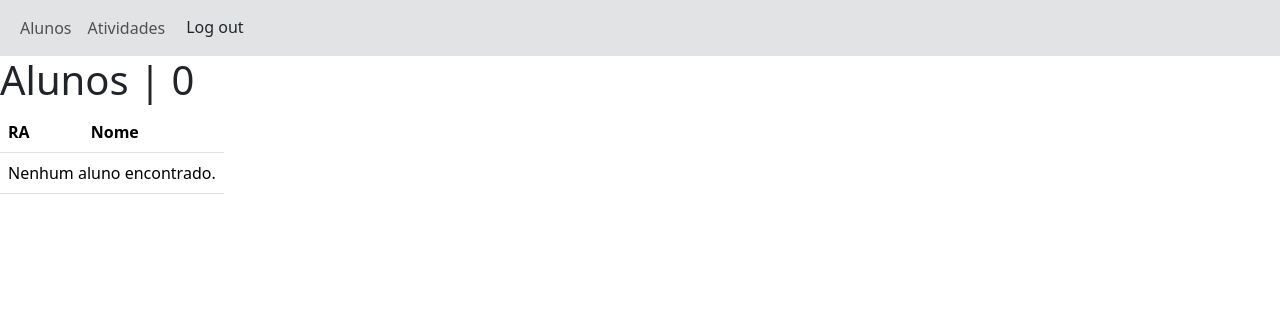
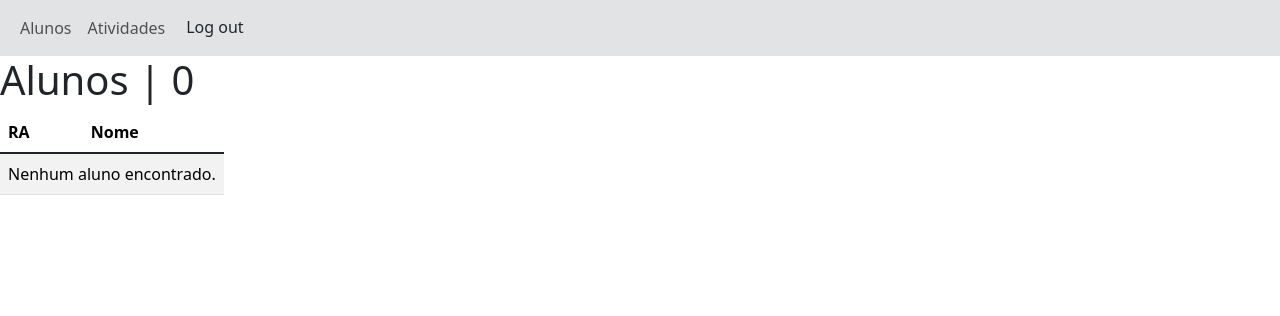
Before and after one commit to Rodrigo-Pedreira/TCC2026, a Django app: page /gestor/alunos/ in a window 1280 px wide. Shown: the top 316 px of the page. Run offline with Django 5.2, Linux system fonts and the light colour scheme; the visitor is signed in with stand-in values (Sample User, id 1); data that the repository does not hold is empty; some libraries are stand-ins or nearby versions.

Commit message:
estilo da tabela

```diff
--- a/gestorproj/gestor/templates/gestor/alunos.html
+++ b/gestorproj/gestor/templates/gestor/alunos.html
@@ -5,14 +5,14 @@
 {% block content %}
 <h1>Alunos | {{ total_alunos }}</h1>
 
-<table class="table table-hover w-auto">
+<table class="table table-striped table-hover w-auto" style="--bs-table-hover-bg: rgba(13, 110, 253, 0.15);">
   <thead>
     <tr>
       <th>RA</th>
       <th>Nome</th>
     </tr>
   </thead>
-  <tbody>
+  <tbody class="table-group-divider">
     {% for aluno in alunos %}
     <tr>
       <td class="position-relative"><a class="stretched-link" href="{% url 'gestor:aluno' aluno.ra %}">{{ aluno.ra}}</a>
--- a/gestorproj/gestor/templates/gestor/atividades.html
+++ b/gestorproj/gestor/templates/gestor/atividades.html
@@ -5,7 +5,7 @@
 {% block content %}
 <h1>Atividades | {{ total_atividades }}</h1>
 
-<table class="table table-hover w-auto">
+<table class="table table-striped table-hover w-auto" style="--bs-table-hover-bg: rgba(13, 110, 253, 0.15);">
   <thead>
     <tr>
       <th>Atividade</th>
@@ -13,11 +13,11 @@
     </tr>
   </thead>
 
-  <tbody>
+  <tbody class="table-group-divider">
     {% for atividade in atividades %}
     <tr>
       <td class="position-relative"><a class="stretched-link" href="{% url 'gestor:atividade' atividade.nome %}">{{ atividade.nome }}</a></td>
-      <td class="position-relative"><span class="badge text-bg-primary rounded-pill">{{ atividade.alunos.count }}</span></td>
+      <td class="text-center"><span class="badge text-bg-primary rounded-pill">{{ atividade.alunos.count }}</span></td>
     </tr>
     {% empty %}
     <tr>
```
